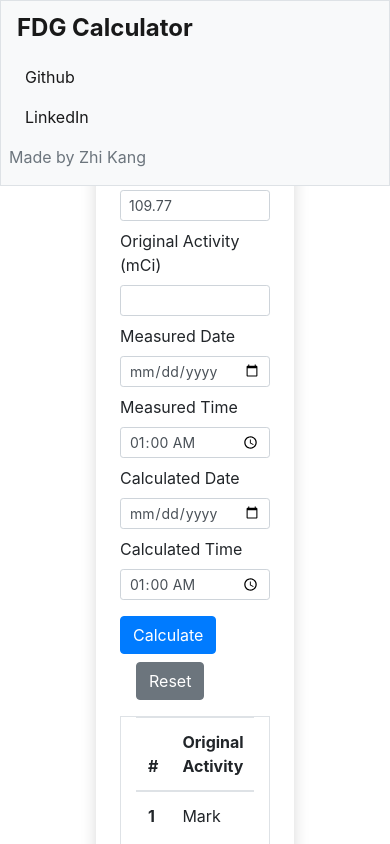
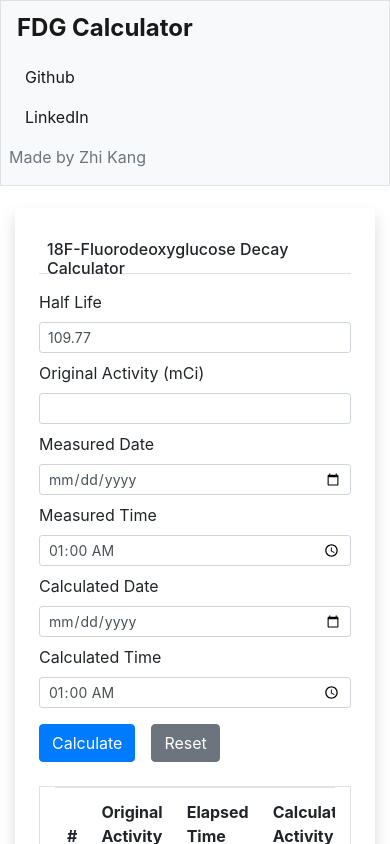
Before and after one commit to zhi-k/simpleIsotopesCalculator, a React (Create React App) app: page / in a window 390 px wide. Shown: the top 844 px of the page. Built offline with nearby package versions, Linux system fonts and the light colour scheme; the HTML template or start-up script is replaced by a standard one.

Commit message:
Made nav bar responsive

```diff
--- a/src/index.css
+++ b/src/index.css
@@ -18,3 +18,10 @@ body {
 #title {
   max-height: 5vh;
 }
+
+@media (max-width: 768px) {
+  #calc {
+    margin-top: 200px !important;
+    width: 100%;
+  }
+}
```
